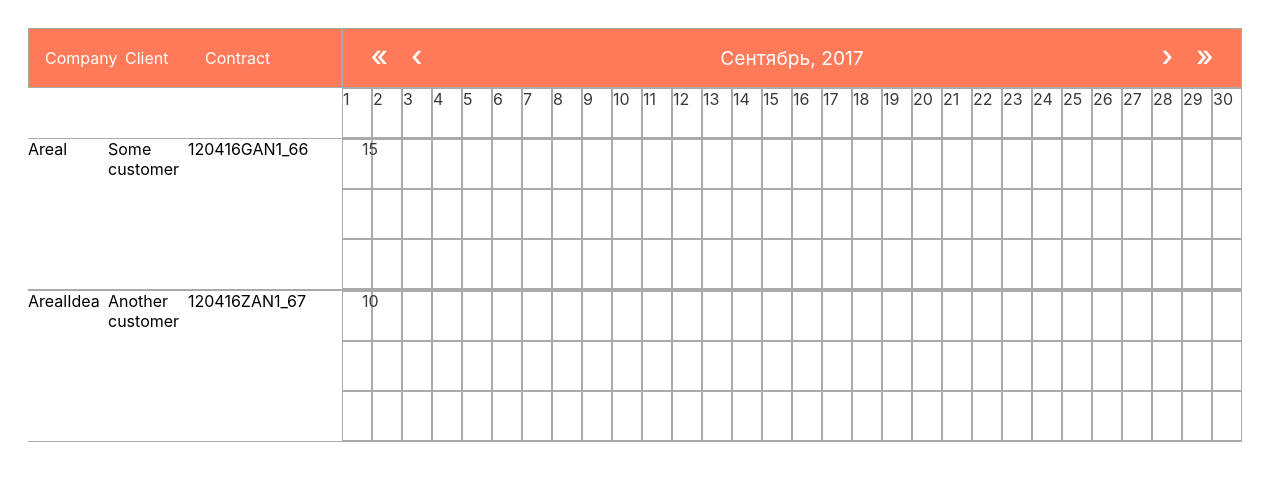
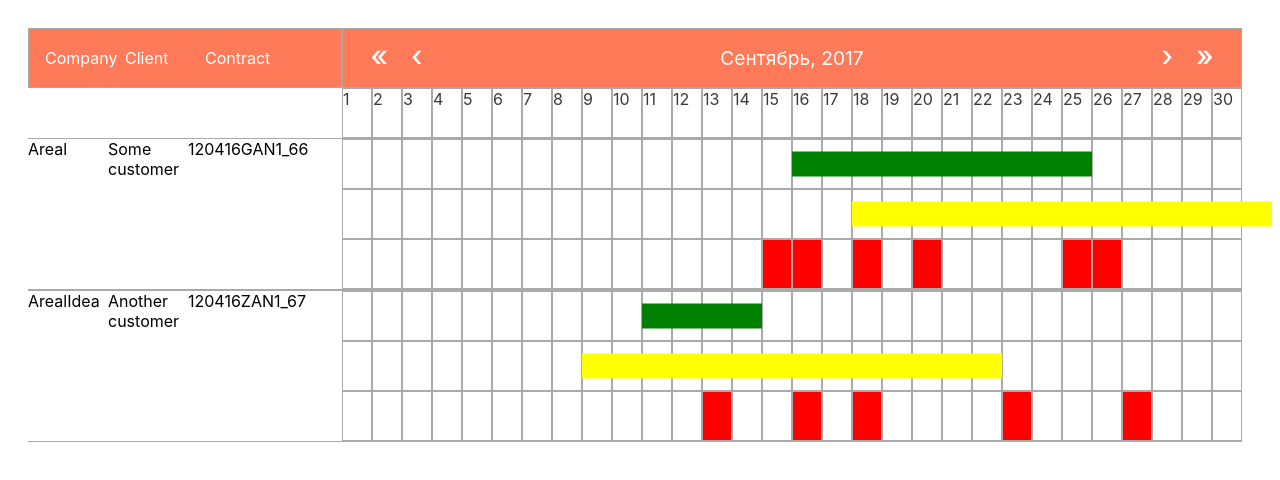
Before and after one commit to aak74/cal-month, a Vue app: page / in a window 1280 px wide. Shown: the top 480 px of the page. Built offline with nearby package versions, Linux system fonts and the light colour scheme.

Commit message:
added timelines with offset

```diff
--- a/src/components/Calendar.vue
+++ b/src/components/Calendar.vue
@@ -42,21 +42,21 @@
     </div>
     <div class='full-row' v-for="contract in contracts" key="'days|' + contract.xml_id">
       <div class="plan row">
-        <div class='day' v-for='day in daysInMonth'>
-        </div>
-        <div class="timeline" :class="'offset-' + contract.plan_work_dates.start_date">
-          {{ contract.plan_work_dates.start_date }}
-        </div>
+        <div class='day' v-for='day in daysInMonth'></div>
+        <div
+          class="timeline timeline-plan"
+          :class="'offset-' + contract.plan_work_dates.start_date + ' ' + 'width-' + (contract.plan_work_dates.end_date - contract.plan_work_dates.start_date)"
+        ></div>
       </div>
       <div class="fact row">
-        <div class='day' v-for='day in daysInMonth'>
-
-        </div>
+        <div class='day' v-for='day in daysInMonth'></div>
+        <div
+          class="timeline timeline-fact"
+          :class="'offset-' + contract.fact_work_dates.start_date + ' ' + 'width-' + (contract.fact_work_dates.end_date - contract.fact_work_dates.start_date)"
+        ></div>
       </div>
-      <div class="work row">
-        <div class='day' v-for='day in daysInMonth'>
-
-        </div>
+      <div class="real row">
+        <div class='day' v-for='day in daysInMonth' :class="{'day-with-events': (contract.jira_work_dates.indexOf(String(day)) > -1)}"></div>
       </div>
     </div>
   </div>
@@ -191,6 +191,17 @@ $dayBackgroundColor: white
 $dayWidth: 30px
 $dayHeight: 50px
 
+$gridColumns: 31
+
+@for $i from 1 through $gridColumns
+  .offset-#{$i}
+    position: absolute
+    left: calc(#{$dayWidth} * #{$i})
+
+@for $i from 1 through $gridColumns
+  .width-#{$i}
+    width: calc(#{$dayWidth} * #{$i})
+
 *
   box-sizing: border-box
 
@@ -251,8 +262,22 @@ $dayHeight: 50px
   // background-color: $dayBackgroundColor
 
   .timeline
-    position: absolute
-    left: 20px
+    z-index: 100
+    height: $dayHeight / 2
+    top: 50%
+    transform: translateY(-50%)
+
+  .timeline.timeline-plan
+    background-color: green
+
+  .timeline.timeline-fact
+    background-color: yellow
+
+  .timeline.timeline-events
+    background-color: red
+
+.day-with-events
+  background-color: red
 
 .column-company
   width: 80px
--- a/src/mock/data.js
+++ b/src/mock/data.js
@@ -8,7 +8,7 @@ module.exports = [{
     "end_date": "25"
   },
   "fact_work_dates": {
-    "start_date": "15",
+    "start_date": "17",
     "end_date": "31"
   },
   "jira_work_dates": ["15", "16", "18", "20", "25", "26"]
@@ -19,11 +19,11 @@ module.exports = [{
   "name": "120416ZAN1_67",
   "plan_work_dates": {
     "start_date": "10",
-    "end_date": "20"
+    "end_date": "14"
   },
   "fact_work_dates": {
-    "start_date": "10",
-    "end_date": "20"
+    "start_date": "8",
+    "end_date": "22"
   },
   "jira_work_dates": ["13", "16", "18", "23", "27"]
 }]
```
Also changed, not shown: 1 other file (tests, documents, lock files or other folders).
